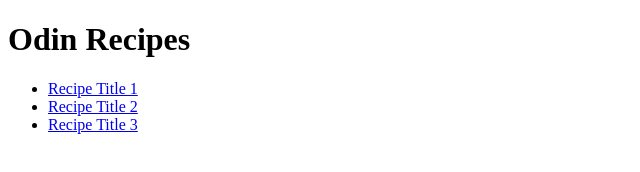
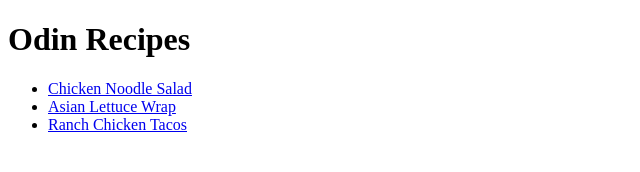
Before and after one commit to OmkarShipurkar1/odin-recipes, a plain HTML site: page index.html in a window 1280 px wide. Shown: the whole page, without its empty margins (0-640 px from the left). Drawn offline with Linux system fonts and the light colour scheme.

Commit message:
made changes in index.html

```diff
--- a/index.html
+++ b/index.html
@@ -9,14 +9,14 @@
     <h1>Odin Recipes</h1>
     <ul>
       <li>
-        <a href="recipes/chickenNoodle.html">Recipe Title 1</a>
+        <a href="recipes/chickenNoodle.html">Chicken Noodle Salad</a>
       </li>
       <li>
-        <a href="recipes/asianWraps.html">Recipe Title 2</a>
+        <a href="recipes/asianWraps.html">Asian Lettuce Wrap</a>
       </li>
 
       <li>
-        <a href="recipes/ranchTacos.html">Recipe Title 3</a>
+        <a href="recipes/ranchTacos.html">Ranch Chicken Tacos</a>
       </li>
     </ul>
   </body>
```
